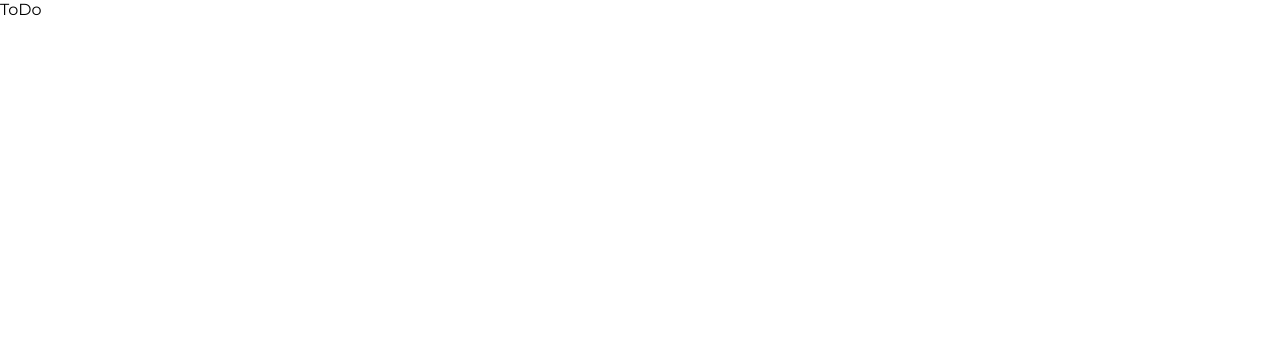
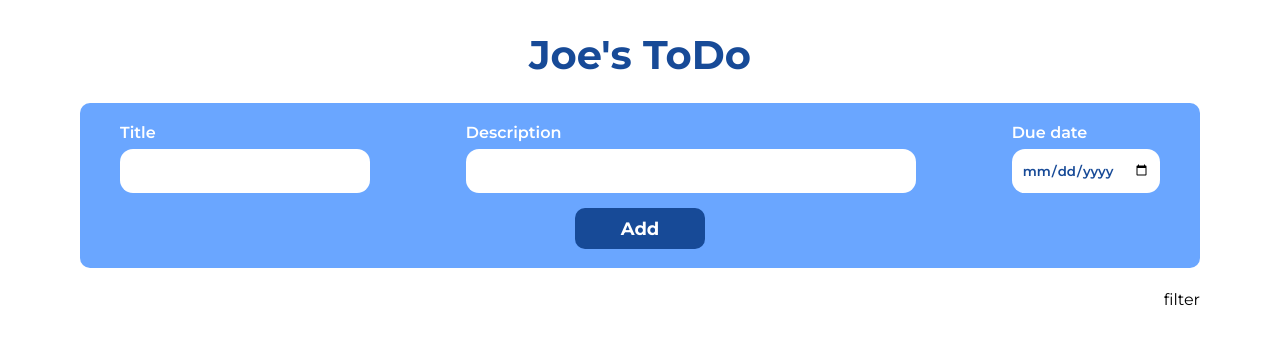
Before and after one commit to salami-matthew/lighthall-todo-app, a React (Vite) app: page /todo in a window 1280 px wide. Shown: the top 344 px of the page. Built offline with nearby package versions, Linux system fonts and the light colour scheme.

Commit message:
add second page and create and delete task functionality

```diff
--- a/package.json
+++ b/package.json
@@ -11,6 +11,7 @@
   "dependencies": {
     "react": "^18.2.0",
     "react-dom": "^18.2.0",
+    "react-icons": "^4.8.0",
     "react-router-dom": "^6.10.0"
   },
   "devDependencies": {
--- a/src/App.css
+++ b/src/App.css
@@ -3,6 +3,7 @@
   padding: 0;
   box-sizing: border-box;
   font-family: 'Montserrat', sans-serif;
+  text-decoration: none;
 }
 
 .App{
--- a/src/components/Home/Home.css
+++ b/src/components/Home/Home.css
@@ -27,6 +27,7 @@
 .home input{
   width: 22.813rem;
   height: 2.438rem;
+  padding: 10px;
 }
 
 .login-form{
@@ -39,11 +40,14 @@
 .login-btn{
   width: 152px;
   height: 55px;
-  font-size: 18px;
-  color: white;
   background: #6AA6FF;
   border-radius: 15px;
   border: none;
   align-self: center;
   margin-top: 3rem;
 }
+
+.login-btn span{
+  font-size: 18px;
+  color: aliceblue;
+}
--- a/src/components/Home/Home.jsx
+++ b/src/components/Home/Home.jsx
@@ -1,16 +1,19 @@
-import React from 'react'
+import React, { useState } from 'react'
 import "./Home.css"
 import { Link } from 'react-router-dom';
 
 const Home = () => {
+  const [name, setName] = useState("");
+
+
   return (
     <div className='home'>
       <h1 className='home-title'>Hello!</h1>
       <p>Login to see your tasks</p>
-      <form className='login-form' action='/' method='post'>
+      <form autoComplete='off' className='login-form' action='/' method='POST'>
         <label className='home-label'>Name</label>
-        <input></input>
-        <button className='login-btn' type='button'><Link to="/todo">Login</Link></button>
+        <input name='name' ></input>
+        <button className='login-btn' type='button'><Link to="/todo"><span>Login</span></Link></button>
       </form>
     </div>
   )
--- a/src/components/ToDo/ToDo.css
+++ b/src/components/ToDo/ToDo.css
@@ -0,0 +1,99 @@
+input:focus, textarea:focus, select:focus{
+  outline: none;
+}
+
+.todo{
+  width: 100%;
+  height: 100%;
+  display: flex;
+  flex-direction: column;
+  align-items: center;
+  padding: 30px 80px;
+}
+
+.todo-title{
+  margin: 0 auto 24px;
+  font-size: 40px;
+  font-weight: 700;
+  color: #174A97;
+}
+
+.todo-header .inputs{
+  display: flex;
+  flex-direction: column;
+}
+
+
+.todo-header{
+  width: 100%;
+  height: 165px;
+  background: #6AA6FF;
+  border-radius: 10px;
+  padding: 20px 40px;
+}
+
+.todo-form{
+  display: flex;
+  flex-direction: column;
+  align-items: center;
+  justify-content: center;
+}
+
+.inputs input{
+  color: #174A97;
+  font-weight: 600;
+  height: 44px;
+  border-radius: 13px;
+  border: none;
+  padding: 0 10px;
+}
+
+.inputs label{
+  margin-bottom: 7px;
+  font-weight: 600;
+  color: white;
+}
+
+#title{
+  width: 250px;
+}
+
+#description{
+  width: 450px;
+}
+
+#due{
+  width: 208px;
+}
+
+.inputs-container{
+  width: 100%;
+  display: flex;
+  align-items: center;
+  justify-content: space-between;
+}
+
+.todo-btn{
+  margin: 15px auto 0;
+  background: #174A97;
+  border-radius: 10px;
+  color: white;
+  width: 130px;
+  height: 41px;
+  font-weight: 700;
+  font-size: 18px;
+  border: none;
+  cursor: pointer;
+}
+
+.filter{
+  width: 100%;
+  display: flex;
+  align-items: center;
+  justify-content: flex-end;
+  margin: 22px auto;
+}
+
+.todo-list{
+  width: 100%;
+}
--- a/src/components/ToDo/ToDo.jsx
+++ b/src/components/ToDo/ToDo.jsx
@@ -1,9 +1,89 @@
-import React from 'react'
+import React, { useState } from 'react'
+import "./ToDo.css"
+import ToDoItem from '../ToDoItem/ToDoItem'
 
 const ToDo = () => {
+  const [task, setTask] = useState({
+    title: "",
+    description: "",
+    date: ""
+  });
+
+  const [taskList, setTaskList] = useState([]);
+
+  function handleChange(event) {
+    const { name, value } = event.target;
+    setTask((prevTask) => {
+      return {
+        ...prevTask,
+        [name]: value
+      }
+    });
+  };
+
+  function submitTask(event) {
+    setTaskList((prevList) => {
+      return [...prevList, task]
+    });
+    setTask({
+      title: "",
+      description: "",
+      date: ""
+    });
+    event.preventDefault();
+  };
+
+  function deleteTask(id) {
+    setTaskList((prevList) => {
+      prevList.filter((task, taskIndex) => {
+        return taskIndex !== id;
+      });
+    });
+  };
+
   return (
-    <div>ToDo</div>
+    <div className='todo'>
+      <h1 className='todo-title'>Joe's ToDo</h1>
+      <div className='todo-header'>
+
+        <form autoComplete='off' action='/todo' method='POST' className='todo-form'>
+          <div className='inputs-container'>
+            <div className='inputs'>
+              <label htmlFor='title'>Title</label>
+              <input onChange={handleChange} value={task.title} name='title' id='title'></input>
+            </div>
+            <div className='inputs'>
+              <label htmlFor='description'>Description</label>
+              <input onChange={handleChange} value={task.description} name='description' id='description'></input>
+            </div>
+            <div className='inputs'>
+              <label htmlFor='date'>Due date</label>
+              <input onChange={handleChange} value={task.date} name='date' type='date' id='date'></input>
+            </div>
+          </div>
+
+          <button onClick={submitTask} className='todo-btn'>Add</button>
+        </form>
+      </div>
+      <div className='filter'>
+        filter
+      </div>
+
+      <div className='todo-list'>
+        {taskList && taskList.map((t, index) => {
+          return <ToDoItem
+            key={index}
+            id={index}
+            title={t.title}
+            description={t.description}
+            date={t.date}
+            onDelete={deleteTask}
+          />
+        })}
+      </div>
+
+    </div>
   )
 }
 
-export default ToDo
+export default ToDo;
--- /dev/null
+++ b/src/components/ToDoItem/ToDoItem.css
@@ -0,0 +1,59 @@
+.todo-item-container{
+  width: 100%;
+  background: #D6E6FF;
+  border-radius: 10px;
+  display: flex;
+  align-items: center;
+  justify-content: space-between;
+  padding: 10px 25px;
+  font-weight: 700;
+  font-size: 15px;
+  color: #174A97;
+  line-height: 1.8;
+  margin-bottom: 22px;
+}
+
+
+.left-section{
+  display: flex;
+  align-items: center;
+}
+
+.left-section input{
+  width: 20px;
+  height: 20px;
+  margin-right: 20px;
+}
+
+.todo-item-content{
+  font-weight: 600;
+  font-size: 14px;
+}
+
+.right-section .status{
+  width: 117.38px;
+  height: 25px;
+  color: white;
+  background: #002950;
+  border-radius: 5px;
+  display: grid;
+  place-content: center;
+}
+
+.right-section{
+  display: flex;
+  gap: 25px;
+}
+
+.action-icons{
+  display: flex;
+  flex-direction: column;
+  gap: 10px;
+}
+
+.right-section span{
+  text-align: center;
+  display: flex;
+  flex-direction: column;
+  gap: 5px;
+}
--- /dev/null
+++ b/src/components/ToDoItem/ToDoItem.jsx
@@ -0,0 +1,57 @@
+import React, { useState } from 'react'
+import "./ToDoItem.css"
+import { AiFillCloseSquare, AiFillEdit } from "react-icons/ai";
+import { IconContext } from "react-icons";
+
+const ToDoItem = (props) => {
+  // let date = new Date();
+  // let today = date.toLocaleDateString();
+  const [isChecked, setIsChecked] = useState(false);
+
+  function strikeThrough() {
+    setIsChecked(!isChecked);
+  };
+
+  function handleClick() {
+    props.onDelete(props.id);
+  };
+
+  return (
+    <div className='todo-item-container'>
+
+
+      <div className='left-section'>
+        <input onClick={strikeThrough} type='checkbox' />
+        <span style={{ textDecoration: isChecked === true && "line-through" }}>
+          <p className='todo-item-title'>{props.title}</p>
+          <p className='todo-item-content'>{props.description}</p>
+        </span>
+
+      </div>
+
+
+
+
+      <div className='right-section'>
+        <span className='date-status'>
+          <p>{props.date}</p>
+          <div className='status'>Not Started</div>
+        </span>
+
+
+
+        <div className='action-icons'>
+          <IconContext.Provider value={{ color: "#FF5858", size: "1.5rem" }}>
+            <span onClick={handleClick}><AiFillCloseSquare /></span>
+          </IconContext.Provider>
+          <IconContext.Provider value={{ size: "1.5rem" }}>
+            <span><AiFillEdit /></span>
+          </IconContext.Provider>
+
+        </div>
+      </div>
+    </div>
+  )
+}
+
+export default ToDoItem
```
Also changed, not shown: 1 other file (tests, documents, lock files or other folders).
